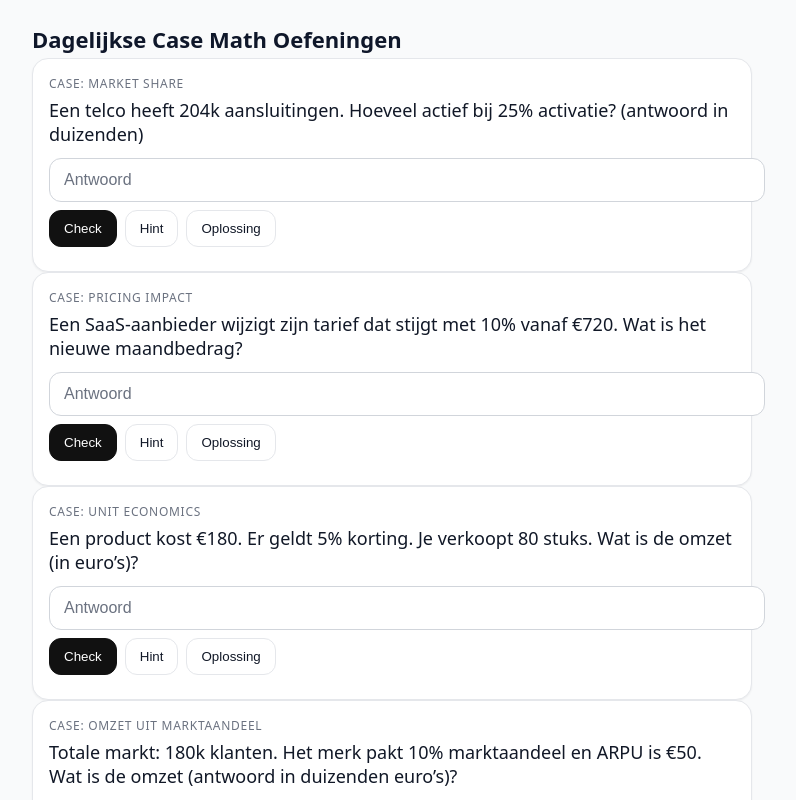
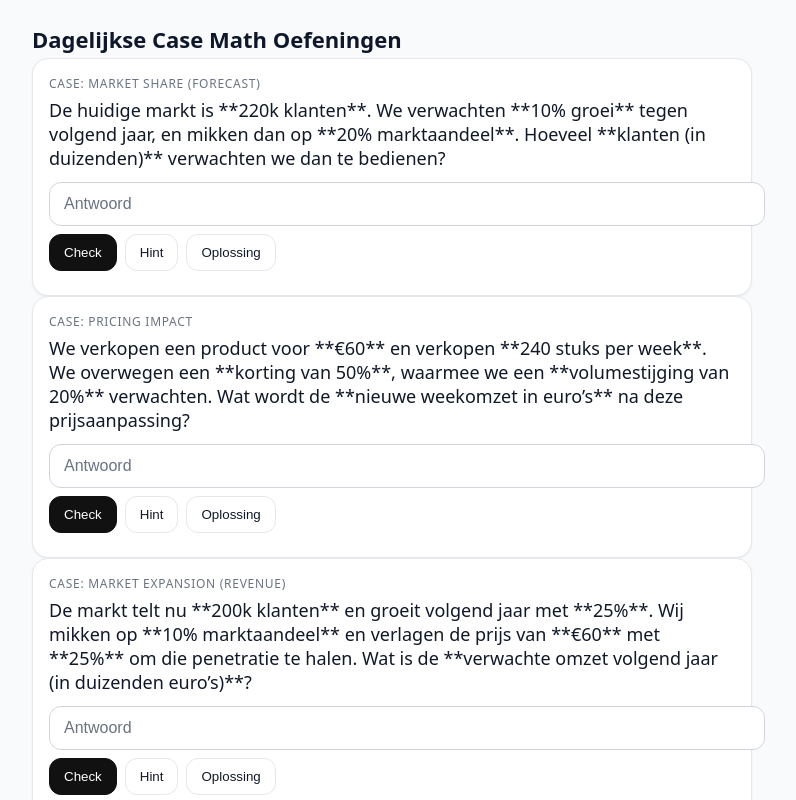
Before and after one commit to MvdBij1994/Case, a React (Vite) app in the folder case-math-pwa/: page / in a window 1280 px wide. Shown: the top 800 px of the page, without its empty margins (248-1044 px from the left). Built offline with nearby package versions, Linux system fonts and the light colour scheme.

Commit message:
Update App.jsx

```diff
--- a/case-math-pwa/src/App.jsx
+++ b/case-math-pwa/src/App.jsx
@@ -1,5 +1,6 @@
 import React, { useMemo, useState } from 'react'
 
+/* --- utils (ongewijzigd) --- */
 function xmur3(str){let h=1779033703^str.length;for(let i=0;i<str.length;i++){h=Math.imul(h^str.charCodeAt(i),3432918353);h=(h<<13)|(h>>>19);}return function(){h=Math.imul(h^(h>>>16),2246822507);h=Math.imul(h^(h>>>13),3266489909);h^=h>>>16;return h>>>0;};}
 function mulberry32(a){return function(){let t=(a+=0x6d2b79f5);t=Math.imul(t^(t>>>15),t|1);t^=t+Math.imul(t^(t>>>7),t|61);return((t^(t>>>14))>>>0)/4294967296;};}
 function seededRand(seedStr){const seed=xmur3(seedStr)();return mulberry32(seed)}
@@ -8,81 +9,174 @@ const pick=(r,arr)=>arr[Math.floor(r()*arr.length)]
 function multipleOf(r,base,min,max){const s=Math.ceil(min/base),e=Math.floor(max/base);const k=s+Math.floor(r()*(e-s+1));return k*base}
 const steps=(...a)=>a
 
+/* --- variatie --- */
 const SECTORS = ['retail','telecom','luchtvaart','SaaS','streaming','logistiek','consumptiegoederen'];
 const CITIES  = ['Amsterdam','Rotterdam','Utrecht','Eindhoven','Antwerpen','Brussel','Keulen','Hamburg'];
+const PCTS    = [5,10,20,25,50];            // mooie hoofdreken‑percentages
 
-// 1) Market sizing (multiplication)
-function genMultiplyEasy(rand){
-  const a=10+Math.floor(rand()*80);     // 10..89
-  const b=2+Math.floor(rand()*8);       // 2..9
-  const city = pick(rand, CITIES);
+/* 1) Market sizing – bezoekers × conversie (twee variabelen) */
+function genMarketSizingNarrative(rand){
+  const city   = pick(rand, CITIES);
   const sector = pick(rand, SECTORS);
-  const ans=a*b
-  const contexts=[
-    (a,b)=>`Een ${sector}-keten overweegt ${city}. Er zijn ${b} wijken; per wijk schatten we ${a} potentiële klanten per dag. Hoeveel klanten in totaal?`,
-    (a,b)=>`Een luchtvaartmaatschappij opent ${b} nieuwe routes, elk met gemiddeld ${a} vluchten per maand. Hoeveel vluchten in totaal?`,
-    (a,b)=>`Een streamingdienst plant ${b} promotieweken, elk met ${a} nieuwe inschrijvingen per dag. Hoeveel inschrijvingen totaal per week?`
-  ]
-  return {id:`mul-easy-${a}-${b}`,topic:'Case: market sizing',prompt:pick(rand,contexts)(a,b),hint:'Splits in tientallen en eenheden.',input:'integer',tol:0,answerText:String(ans),answerValue:ans,explain:steps('Splits in tientallen en eenheden.','Bereken tientallen × '+b+'.','Bereken eenheden × '+b+'.','Tel op tot '+ans+'.')}
+  const wijken = 2 + Math.floor(rand()*8);           // 2..9
+  const conv   = pick(rand, [10,20,25,50]);          // conversie %
+  const baseForConv = conv===25?4 : conv===50?2 : conv===20?5 : 10;
+  const bezoek = multipleOf(rand, baseForConv, 80, 240); // per wijk per dag
+  const kopers = wijken * bezoek * (conv/100);
+
+  const prompt =
+    `De ${sector}-klant bekijkt uitbreiding naar ${city}. We ramen **${wijken} wijken** met gemiddeld **${bezoek} bezoekers per dag** per wijk. ` +
+    `Op basis van vergelijkbare locaties koopt ongeveer **${conv}%** van de bezoekers. ` +
+    `Hoeveel **kopers per dag** verwachten we in totaal bij start?`;
+
+  return {
+    id:`ms-${wijken}-${bezoek}-${conv}`,
+    topic:'Case: market sizing',
+    prompt,
+    hint:`Totaal bezoekers = wijken × bezoekers/ wijk. Pas daarna ${conv}% conversie toe.`,
+    input:'integer', tol:0,
+    answerText:String(kopers), answerValue:kopers,
+    explain:steps(
+      `Bezoekers totaal = ${wijken} × ${bezoek} = ${wijken*bezoek}.`,
+      `Kopers = ${conv}% van ${wijken*bezoek} = ${kopers}.`
+    )
+  };
 }
 
-// 2) Operations capacity (division exact)
-function genDivisionExact(rand){
-  const b=2+Math.floor(rand()*8)
-  const q=3+Math.floor(rand()*13)
-  const a=b*q
-  const city = pick(rand, CITIES);
-  const contexts=[
-    (a,b)=>`Een logistieke speler in ${city} heeft ${a} vrachtwagens en wil ze gelijk verdelen over ${b} hubs. Hoeveel per hub?`,
-    (a,b)=>`Een projectteam plant ${a} interviews, gelijk verdeeld over ${b} consultants. Hoeveel per consultant?`,
-    (a,b)=>`Een producent verdeelt ${a} pallets gelijk over ${b} DC’s. Hoeveel pallets per DC?`
-  ]
-  return {id:`div-exact-${a}-${b}`,topic:'Case: operations capacity',prompt:pick(rand,contexts)(a,b),hint:'a = b × ?',input:'integer',tol:0,answerText:String(q),answerValue:q,explain:steps(`${a} = ${b} × ${q}`,`Dus ${a} ÷ ${b} = ${q}`)}
+/* 2) Operations – verdelen over hubs én werkdagen (drie variabelen) */
+function genOpsCapacityNarrative(rand){
+  const city    = pick(rand, CITIES);
+  const hubs    = 2 + Math.floor(rand()*8);     // 2..9
+  const dagen   = pick(rand, [5]);              // werkweek
+  const perDag  = 3 + Math.floor(rand()*13);    // 3..15
+  const pallets = hubs * dagen * perDag;        // zodat deling exact is
+
+  const prompt =
+    `Een logistieke speler in ${city} verwerkt **${pallets} pallets per week**. ` +
+    `We verdelen **gelijk over ${hubs} hubs** en plannen **${dagen} werkdagen**. ` +
+    `Hoeveel pallets moet **elk hub per dag** laden om de weekvraag te halen?`;
+
+  return {
+    id:`ops-${pallets}-${hubs}-${dagen}`,
+    topic:'Case: operations capacity',
+    prompt,
+    hint:`Verdeel eerst over hubs, daarna over werkdagen.`,
+    input:'integer', tol:0,
+    answerText:String(perDag), answerValue:perDag,
+    explain:steps(
+      `Per hub per week = ${pallets} ÷ ${hubs} = ${pallets/hubs}.`,
+      `Per hub per dag = ${(pallets/hubs)} ÷ ${dagen} = ${perDag}.`
+    )
+  };
 }
 
-// 3) Market share / penetration (percent of total, in duizenden of miljoenen)
-const PCT_OPTIONS=[{pct:50,base:2},{pct:25,base:4},{pct:75,base:4},{pct:20,base:5},{pct:10,base:10},{pct:5,base:20},{pct:12.5,base:8}]
-function genPercentOfFriendly(rand){
-  const opt=pick(rand,PCT_OPTIONS)
-  const base=multipleOf(rand,opt.base,80,800) // 80..800 (k of m)
-  const ans=(opt.pct/100)*base
-  const contexts=[
-    (pct,base)=>`Totale markt: ${base}k gebruikers. Wat is het aantal klanten bij ${pct}% marktaandeel? (antwoord in duizenden)`,
-    (pct,base)=>`Een telco heeft ${base}k aansluitingen. Hoeveel actief bij ${pct}% activatie? (antwoord in duizenden)`,
-    (pct,base)=>`Weekomzet is €${base}m. Hoeveel omzet in de premiumcategorie bij ${pct}% aandeel? (antwoord in miljoenen)`
-  ]
-  return {id:`pct-of-${opt.pct}-${base}`,topic:'Case: market share',prompt:pick(rand,contexts)(opt.pct,base),hint:`Bereken ${opt.pct}% van ${base}.`,input:'integer',tol:0,answerText:String(ans),answerValue:ans,explain:steps(`Bereken ${opt.pct}% van ${base} = ${ans}`)}
+/* 3) Market share met groei – klanten in k (meerdere variabelen) */
+function genFutureShareCustomers(rand){
+  const baseK = multipleOf(rand,20,80,800);         // huidige markt (k)
+  const groei = pick(rand, [10,20,25,50]);          // marktgroei %
+  const share = pick(rand, [10,20,25,50]);          // ons marktaandeel %
+  const futureK = baseK * (1 + groei/100);          // toekomstige markt (k)
+  const klantenK = futureK * (share/100);           // in duizenden
+
+  const prompt =
+    `De huidige markt is **${baseK}k klanten**. We verwachten **${groei}% groei** tegen volgend jaar, ` +
+    `en mikken dan op **${share}% marktaandeel**. ` +
+    `Hoeveel **klanten (in duizenden)** verwachten we dan te bedienen?`;
+
+  return {
+    id:`share-fut-${baseK}-${groei}-${share}`,
+    topic:'Case: market share (forecast)',
+    prompt,
+    hint:`Toekomstige markt = ${baseK} × (1 + ${groei}%). Daarna × ${share}% voor onze klanten.`,
+    input:'integer', tol:0,
+    answerText:String(klantenK), answerValue:klantenK,
+    explain:steps(
+      `Toekomstige markt = ${baseK}k × (1 + ${groei}%) = ${futureK}k.`,
+      `Onze klanten = ${share}% van ${futureK}k = ${klantenK}k.`
+    )
+  };
 }
 
-// 4) Pricing impact (markup/markdown) – base op veelvoud van 20 voor hele getallen
-const MARK_OPTIONS=[{sign:+1,pct:10,base:10},{sign:-1,pct:10,base:10},{sign:+1,pct:20,base:5},{sign:-1,pct:20,base:5},{sign:+1,pct:25,base:4},{sign:-1,pct:25,base:4},{sign:+1,pct:50,base:2},{sign:-1,pct:50,base:2}]
-function genMarkupMarkdownFriendly(rand){
-  const o=pick(rand,MARK_OPTIONS)
-  const base=multipleOf(rand,20,80,800)           // ⟵ zorgt dat 10/20/25/50% mooi uitkomt
-  const delta=(o.pct/100)*base
-  const newVal=o.sign>0?base+delta:base-delta
-  const signLabel=o.sign>0?'stijgt':'daalt'
-  const contexts=[
-    (l,p,b)=>`Een fabrikant overweegt een prijs die ${l} met ${p}% vanaf €${b}. Wat wordt de nieuwe prijs per eenheid?`,
-    (l,p,b)=>`Een SaaS‑aanbieder wijzigt zijn tarief dat ${l} met ${p}% vanaf €${b}. Wat is het nieuwe maandbedrag?`,
-    (l,p,b)=>`Een exporteur past de FOB‑prijs aan die ${l} met ${p}% vanaf €${b}. Wat wordt de nieuwe prijs?`
-  ]
-  return {id:`mark-${o.sign}-${o.pct}-${base}`,topic:'Case: pricing impact',prompt:pick(rand,contexts)(signLabel,o.pct,base),hint:`${o.pct}% van ${base} is ${delta}.`,input:'integer',tol:0,answerText:String(newVal),answerValue:newVal,explain:steps(`Bereken ${o.pct}% van ${base} = ${delta}`,`Pas toe op basisprijs: ${newVal}`)}
+/* 4) Pricing + discount + volumestijging – nieuwe omzet (€) */
+function genPricingLiftRevenue(rand){
+  const priceBase = multipleOf(rand,20,40,400);   // basisprijs €
+  const disc      = pick(rand, [10,20,25,50]);    // korting %
+  const units0    = multipleOf(rand,20,100,400);  // basisvolume
+  const lift      = pick(rand, [10,20,25,50]);    // volumestijging %
+  const newPrice  = priceBase * (1 - disc/100);
+  const newUnits  = units0 * (1 + lift/100);
+  const revenue   = newPrice * newUnits;
+
+  const prompt =
+    `We verkopen een product voor **€${priceBase}** en verkopen **${units0} stuks per week**. ` +
+    `We overwegen een **korting van ${disc}%**, waarmee we een **volumestijging van ${lift}%** verwachten. ` +
+    `Wat wordt de **nieuwe weekomzet in euro’s** na deze prijsaanpassing?`;
+
+  return {
+    id:`price-lift-${priceBase}-${disc}-${units0}-${lift}`,
+    topic:'Case: pricing impact',
+    prompt,
+    hint:`Nieuwe prijs = €${priceBase} × (1 − ${disc}%). Nieuwe volume = ${units0} × (1 + ${lift}%).`,
+    input:'integer', tol:0,
+    answerText:String(revenue), answerValue:revenue,
+    explain:steps(
+      `Nieuwe prijs = €${priceBase} × (1 − ${disc}%) = €${newPrice}.`,
+      `Nieuw volume = ${units0} × (1 + ${lift}%) = ${newUnits}.`,
+      `Omzet = €${newPrice} × ${newUnits} = €${revenue}.`
+    )
+  };
 }
 
-// 5) Unit economics – korting + hoeveelheid (allemaal hele getallen)
-const DISC_PCT = [5,10,20,25,50];
+/* 5) Markt → groei → share → prijsdaling – verwachte omzet (in duizenden €) */
+function genFullForecastRevenueK(rand){
+  const baseK   = multipleOf(rand,20,80,800);     // markt nu (k)
+  const groei   = pick(rand, [10,20,25]);         // marktgroei %
+  const share   = pick(rand, [10,20,25,50]);      // marktaandeel %
+  const price0  = multipleOf(rand,20,40,200);     // huidige prijs €
+  const disc    = pick(rand, [10,20,25]);         // prijsverlaging %
+  const futureK = baseK * (1 + groei/100);        // markt straks (k)
+  const klantenK = futureK * (share/100);         // klanten in k
+  const priceNew = price0 * (1 - disc/100);       // nieuwe prijs €
+  const revenueK = klantenK * priceNew;           // omzet in duizenden €
+
+  const prompt =
+    `De markt telt nu **${baseK}k klanten** en groeit volgend jaar met **${groei}%**. ` +
+    `Wij mikken op **${share}% marktaandeel** en verlagen de prijs van **€${price0}** met **${disc}%** ` +
+    `om die penetratie te halen. Wat is de **verwachte omzet volgend jaar (in duizenden euro’s)**?`;
+
+  return {
+    id:`full-rev-${baseK}-${groei}-${share}-${price0}-${disc}`,
+    topic:'Case: market expansion (revenue)',
+    prompt,
+    hint:`Toekomstige markt → klanten (share) → nieuwe prijs toepassen. Let op: antwoord in duizenden €.`,
+    input:'integer', tol:0,
+    answerText:String(revenueK), answerValue:revenueK,
+    explain:steps(
+      `Toekomstige markt = ${baseK}k × (1 + ${groei}%) = ${futureK}k.`,
+      `Klanten = ${share}% × ${futureK}k = ${klantenK}k.`,
+      `Nieuwe prijs = €${price0} × (1 − ${disc}%) = €${priceNew}.`,
+      `Omzet (in k) = ${klantenK} × €${priceNew} = ${revenueK}k.`
+    )
+  };
+}
+
+/* 6) Unit economics – korting en hoeveelheid (simpele verhalende versie) */
 function genDiscountRevenue(rand){
-  const priceBase = multipleOf(rand,20,40,400);  // ⟵ veelvoud van 20 (25% etc. wordt heel)
-  const pct = pick(rand, DISC_PCT);
-  const qty = multipleOf(rand,5,10,100);
-  const discount = (pct/100)*priceBase;
-  const newPrice = priceBase - discount;
-  const revenue = newPrice * qty;
+  const priceBase = multipleOf(rand,20,40,400);
+  const pct       = pick(rand, PCTS);
+  const qty       = multipleOf(rand,5,20,120);
+  const discount  = (pct/100)*priceBase;
+  const newPrice  = priceBase - discount;
+  const revenue   = newPrice * qty;
+
+  const prompt =
+    `Voor een promotieperiode zetten we de prijs van **€${priceBase}** **${pct}% lager**. ` +
+    `We verwachten **${qty} verkopen** in die week. Wat is de **weekomzet in euro’s** onder deze actie?`;
+
   return {
     id:`disc-${priceBase}-${pct}-${qty}`,
     topic:'Case: unit economics',
-    prompt:`Een product kost €${priceBase}. Er geldt ${pct}% korting. Je verkoopt ${qty} stuks. Wat is de omzet (in euro’s)?`,
+    prompt,
     hint:`Nieuwe prijs = prijs − ${pct}% van prijs; vermenigvuldig met hoeveelheid.`,
     input:'integer', tol:0,
     answerText:String(revenue), answerValue:revenue,
@@ -94,43 +188,23 @@ function genDiscountRevenue(rand){
   }
 }
 
-// 6) Market share → klanten (k) → ARPU (omzet in k) – basis veelvoud van 20
-const ARPU_OPTIONS = [5,10,20,25,50];
-function genShareArpuRevenueK(rand){
-  const pct = pick(rand, [10,20,25,50]);
-  const baseK = multipleOf(rand,20,80,800);        // ⟵ veelvoud van 20 → pct% * baseK is heel
-  const customersK = (pct/100)*baseK;              // in duizenden
-  const arpu = pick(rand, ARPU_OPTIONS);
-  const revenueK = customersK * arpu;              // in duizenden euro
-  return {
-    id:`share-arpu-${pct}-${baseK}-${arpu}`,
-    topic:'Case: omzet uit marktaandeel',
-    prompt:`Totale markt: ${baseK}k klanten. Het merk pakt ${pct}% marktaandeel en ARPU is €${arpu}. Wat is de omzet (antwoord in duizenden euro’s)?`,
-    hint:`Klanten (in k) = ${pct}% × ${baseK}. Vermenigvuldig met ARPU.`,
-    input:'integer', tol:0,
-    answerText:String(revenueK), answerValue:revenueK,
-    explain:steps(
-      `Klanten = ${pct}% × ${baseK}k = ${customersK}k.`,
-      `Omzet (in k) = ${customersK} × €${arpu} = ${revenueK}k.`
-    )
-  }
-}
+/* lijst met generators */
+const TEMPLATES = [
+  genMarketSizingNarrative,
+  genOpsCapacityNarrative,
+  genFutureShareCustomers,
+  genPricingLiftRevenue,
+  genFullForecastRevenueK,
+  genDiscountRevenue,
+];
 
-const TEMPLATES=[
-  genMultiplyEasy,
-  genDivisionExact,
-  genPercentOfFriendly,
-  genMarkupMarkdownFriendly,
-  genDiscountRevenue,
-  genShareArpuRevenueK,
-]
-
+/* shuffle & build */
 function shuffle(r,arr){const a=arr.slice();for(let i=a.length-1;i>0;i--){const j=Math.floor(r()*(i+1));[a[i],a[j]]=[a[j],a[i]]}return a}
 
 function ExerciseCard({ ex, onSolved }){
   const [value,setValue]=useState('')
   const [status,setStatus]=useState(null)
-  const [showHint,setShowHint] = useState(false)   // ⟵ fixed (= i.p.v. ==)
+  const [showHint,setShowHint] = useState(false)
   const [showSol,setShowSol]  = useState(false)
   function check(){
     if(!value.trim())return
```
